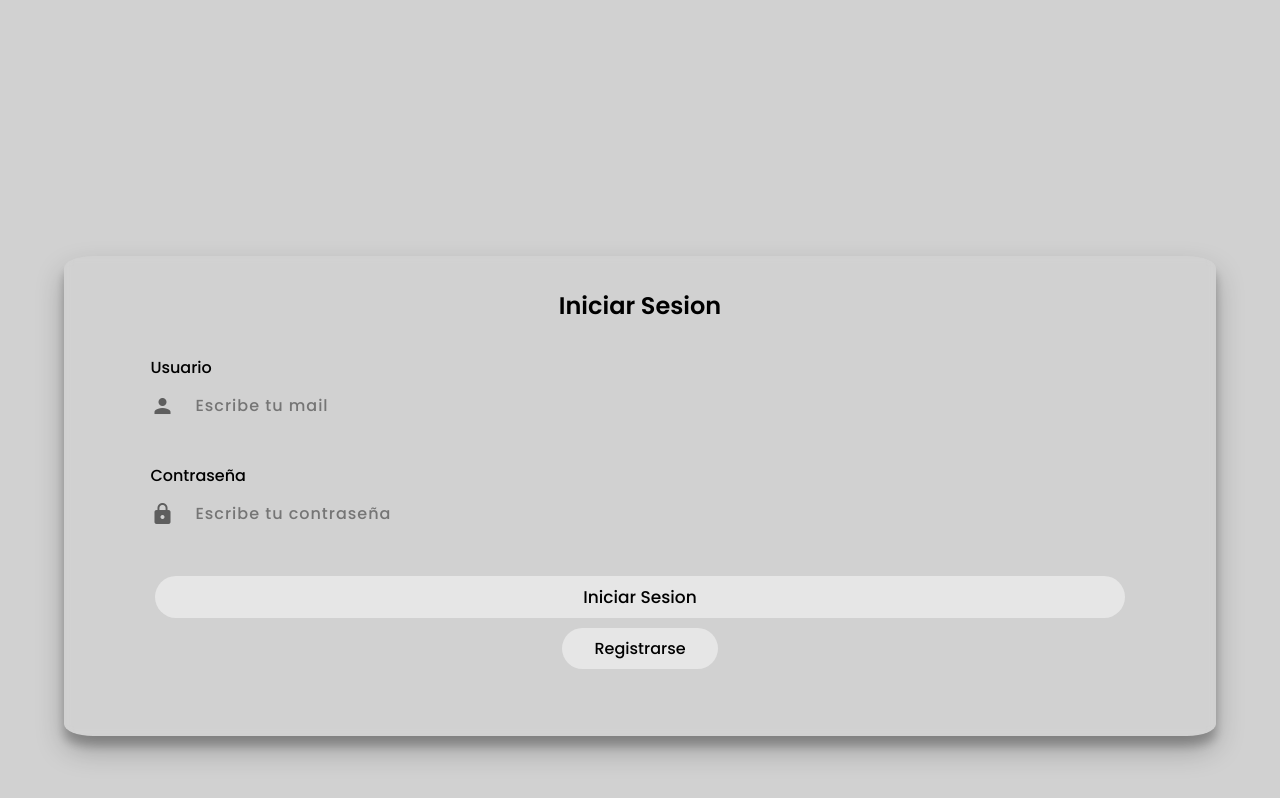
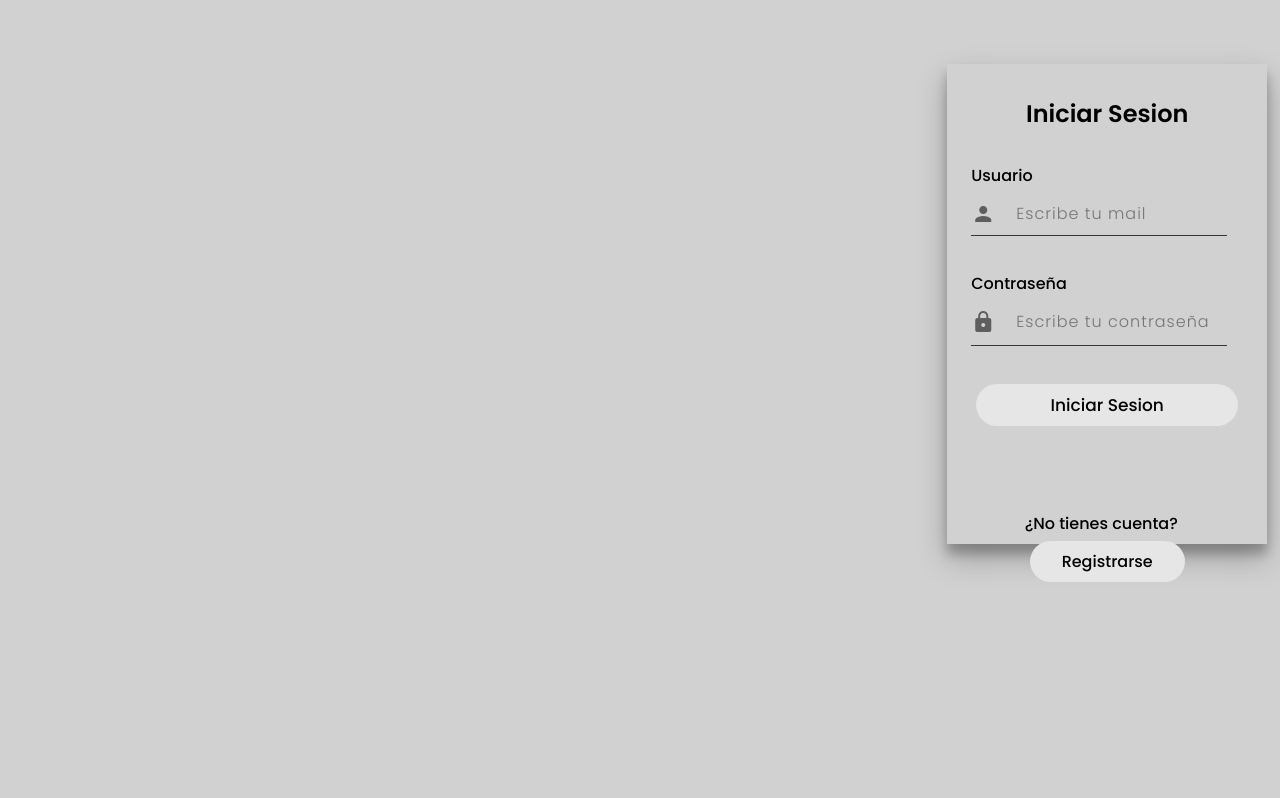
Before and after one commit to lucenstuff/gamer-s_vault, a plain HTML site: page src/components/Login/login-component.html in a window 1280 px wide. Drawn offline with Linux system fonts and the light colour scheme; files that its build step writes are made by us from their sources.

Commit message:
styling Login Component

```diff
--- a/src/components/Login/LoginComponent.js
+++ b/src/components/Login/LoginComponent.js
@@ -1,3 +1,5 @@
+
+
 class LoginComponent extends HTMLElement {
   constructor() {
     super();
@@ -15,4 +17,6 @@ class LoginComponent extends HTMLElement {
   }
 }
 
+
+
 window.customElements.define("login-component", LoginComponent);
--- a/src/components/Login/login-component.html
+++ b/src/components/Login/login-component.html
@@ -15,13 +15,18 @@
         <i class="material-icons">person</i>
         <input type="text" placeholder="Escribe tu mail" />
       </div>
+      <div class="division-line-1"></div>
       <p>Contraseña</p>
       <div class="input-container">
         <i class="material-icons">lock</i>
         <input type="password" placeholder="Escribe tu contraseña" />
+        <div class="division-line-2"></div>
       </div>
       <button>Iniciar Sesion</button>
     </div>
-    <button class="register">Registrarse</button>
+    <div class="register-container">
+      <h4>¿No tienes cuenta?</h4>
+      <button class="register">Registrarse</button>
+    </div>
   </div>
 </div>
--- a/styles/footer.css
+++ b/styles/footer.css
@@ -3,6 +3,7 @@
   color: black;
   padding: 20px 0;
   text-align: center;
+  bottom: 0;
 }
 
 .footer-content {
--- a/styles/login.css
+++ b/styles/login.css
@@ -3,24 +3,27 @@
   font-size: 1.5rem;
 }
 .form {
-  padding-top: 6rem;
-  display: flex;
-  height: 100%;
-  justify-content: center;
-  align-items: center;
-  display: flex;
+  z-index: 10;
+  position: absolute;
+  right: 1vw;
+  padding-top: 4rem;
+  /* display: none; */
 }
+
+/* .form.active {
+  display: inline;
+} */
+
 .login-form {
   box-shadow: 0 14px 28px rgba(0, 0, 0, 0.25), 0 10px 10px rgba(0, 0, 0, 0.22);
-  width: 90vw;
+  width: 20rem;
   height: 60vh;
-
+  background-color: #d1d1d1;
   display: flex;
   flex-direction: column;
-  backdrop-filter: blur(5px);
-  border-radius: 2.5%;
   align-items: center;
 }
+
 .login-form h2 {
   font-weight: 600;
   margin: 2rem;
@@ -39,9 +42,23 @@
   font-size: 1rem;
   background-color: #e6e6e6;
 }
+
+.division-line-1 {
+  width: 80%;
+  height: 4.5rem;
+  border-bottom: 1px solid #363636;
+  position: absolute;
+}
+
+.division-line-2 {
+  width: 80%;
+  height: 3rem;
+  border-bottom: 1px solid #363636;
+  position: absolute;
+}
+
 .login input {
   min-width: 87%;
-
   margin: 5px;
   padding: 0.5rem 1rem;
   border: none;
@@ -63,6 +80,11 @@
   align-items: center;
   padding-bottom: 2rem;
 }
+
+.input-container input {
+  font-weight: 300;
+  border-bottom: black 3px;
+}
 /* .login input:nth-child(2) {
     background-image: url(assets/images/icons/person.png);
 } */
@@ -79,3 +101,11 @@
   font-size: 1rem;
   background-color: #e6e6e6;
 }
+
+.register-container {
+  padding-top: 25%;
+}
+
+.register-container h4 {
+  font-weight: 400;
+}
```
Also changed, not shown: index.html (+4 -4 lines), src/components/header/HeaderComponent.js (+6 -4 lines), src/components/header/header-component.html (+1 -1 lines).
